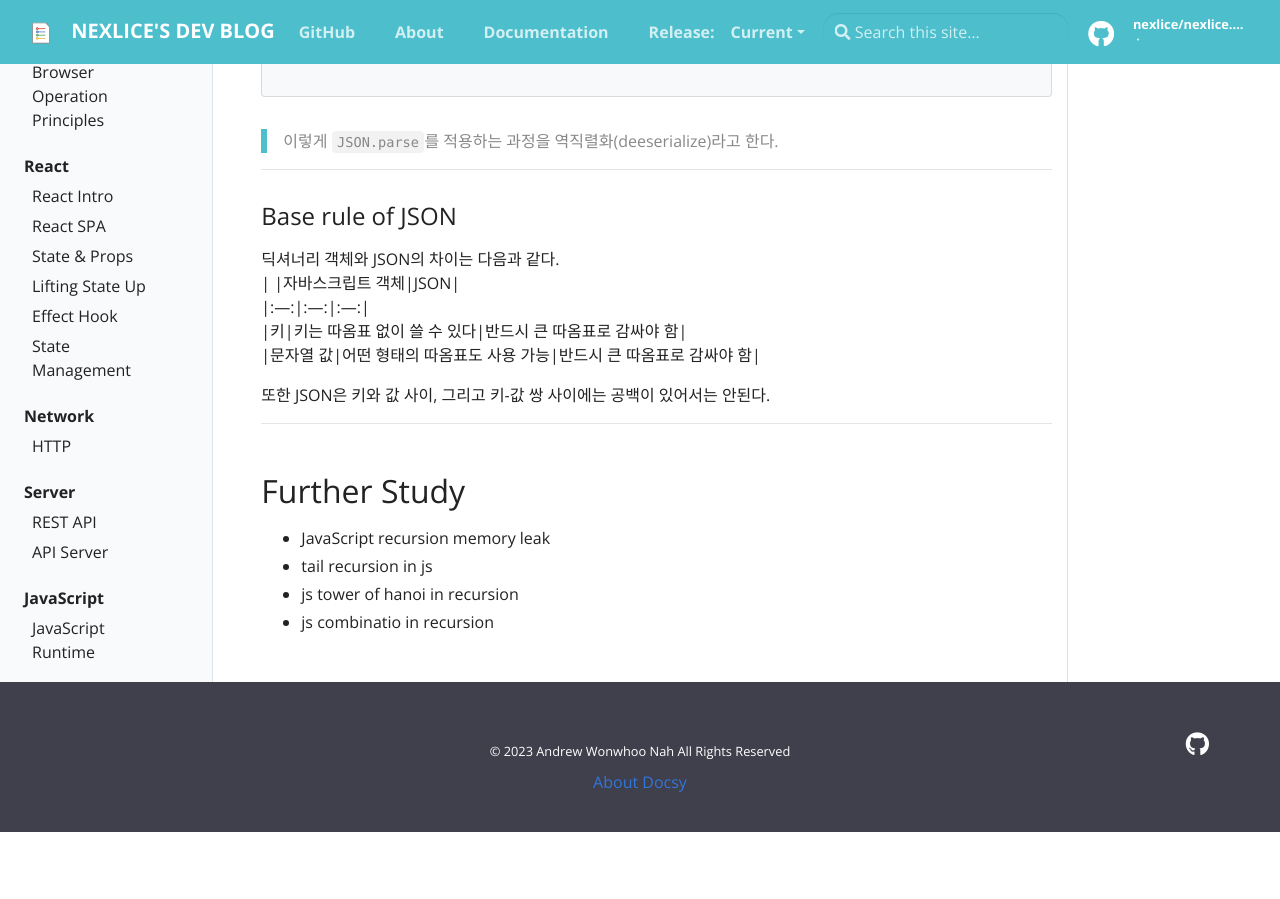
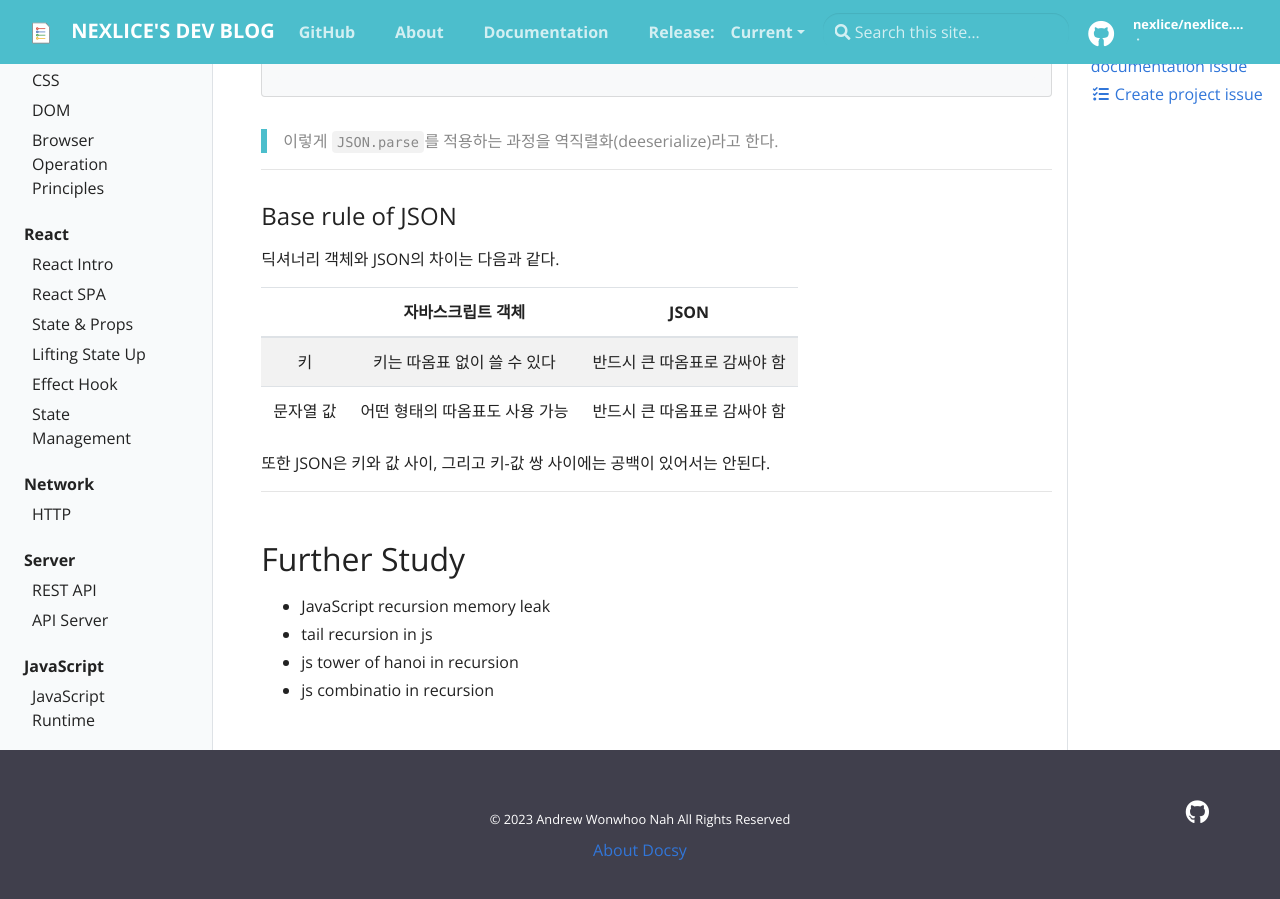
Before and after one commit to nexlice/nexlice.github.io, a Jekyll site: the page built from _docs/javascript/stringifyjson.md, in a window 1280 px wide and 900 px high, scrolled down 1734 px. Built offline with Jekyll 4.4.1, drawn with Linux system fonts in a browser that asks for light colours; before the commit the page ends 2566 px from its top, so only the background shows below that; some of the changed lines change nothing that is shown.

Commit message:
docs: fix stingifyjson.md

```diff
--- a/_data/toc.yml
+++ b/_data/toc.yml
@@ -167,7 +167,7 @@
         - title: Further Studies
           url: "docs/javascript/higher-order-functions#further-studies"
     - title: StringifyJSON
-      url: "docs/javascript/s"
+      url: "docs/javascript/stringifyjson"
       children:
         - title: JSON
           url: "docs/javascript/stringifyjson#json"
--- a/_docs/javascript/s.md
+++ b/_docs/javascript/stringifyjson.md
@@ -78,7 +78,8 @@
 
 ### Base rule of JSON
 딕셔너리 객체와 JSON의 차이는 다음과 같다.
-| |자바스크립트 객체|JSON|
+
+||자바스크립트 객체|JSON|
 |:---:|:---:|:---:|
 |키|키는 따옴표 없이 쓸 수 있다|반드시 큰 따옴표로 감싸야 함|
 |문자열 값|어떤 형태의 따옴표도 사용 가능|반드시 큰 따옴표로 감싸야 함|
```
